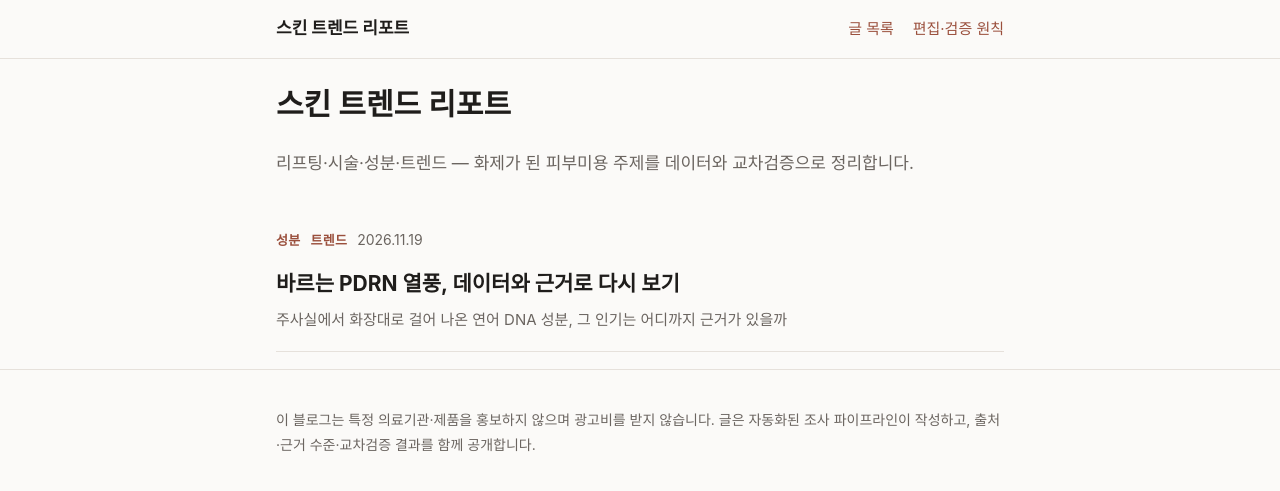
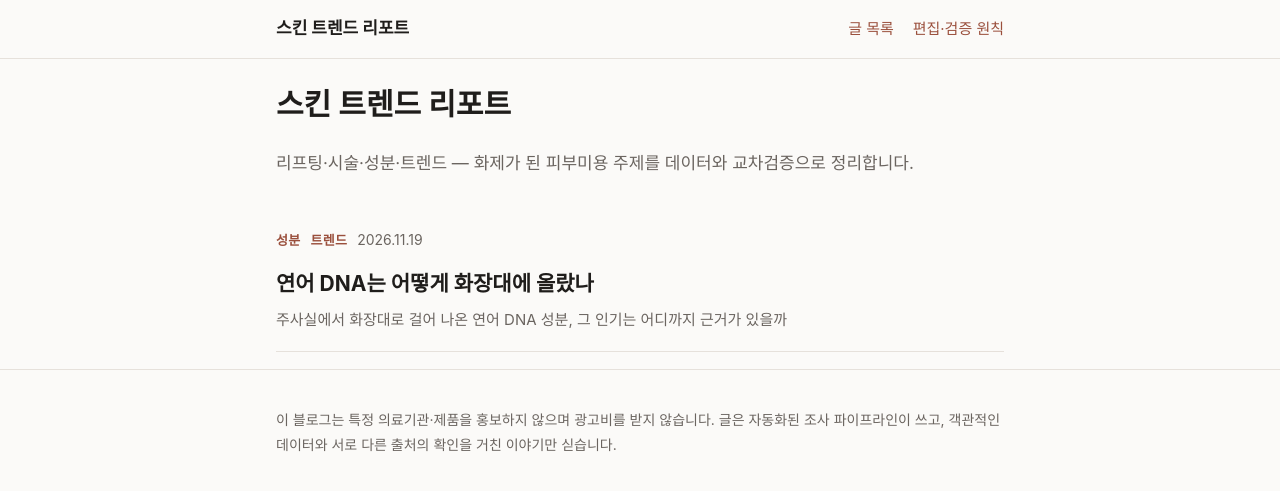
Before and after one commit to pbrpbr-kr/pbrpbr-kr.github.io, a Jekyll site: the page built from index.html, in a window 1280 px wide. Shown: the top 491 px of the page. Built offline with Jekyll 4.4.1, drawn with Linux system fonts in a browser that asks for light colours.

Commit message:
제목 매거진형으로, 푸터 문구 수정

```diff
--- a/_layouts/default.html
+++ b/_layouts/default.html
@@ -23,7 +23,7 @@
   <footer class="site-footer">
     <div class="wrap">
       {% include disclaimer.html %}
-      <p class="muted">이 블로그는 특정 의료기관·제품을 홍보하지 않으며 광고비를 받지 않습니다. 글은 자동화된 조사 파이프라인이 작성하고, 출처·근거 수준·교차검증 결과를 함께 공개합니다.</p>
+      <p class="muted">이 블로그는 특정 의료기관·제품을 홍보하지 않으며 광고비를 받지 않습니다. 글은 자동화된 조사 파이프라인이 쓰고, 객관적인 데이터와 서로 다른 출처의 확인을 거친 이야기만 싣습니다.</p>
     </div>
   </footer>
 </body>
--- a/_posts/2026-11-19-topical-pdrn-trend-data-and-evidence.md
+++ b/_posts/2026-11-19-topical-pdrn-trend-data-and-evidence.md
@@ -1,8 +1,8 @@
 ---
 layout: "post"
-title: "바르는 PDRN 열풍, 데이터와 근거로 다시 보기"
+title: "연어 DNA는 어떻게 화장대에 올랐나"
 dek: "주사실에서 화장대로 걸어 나온 연어 DNA 성분, 그 인기는 어디까지 근거가 있을까"
-date: "2026-11-19 22:57:58 +0900"
+date: "2026-11-19 22:59:08 +0900"
 categories:
   - "성분"
   - "트렌드"
```
Also changed, not shown: other parts of _posts/2026-11-19-topical-pdrn-trend-data-and-evidence.md (+2 -2 lines), pipeline/RUNBOOK.md (+1 -0 lines).
